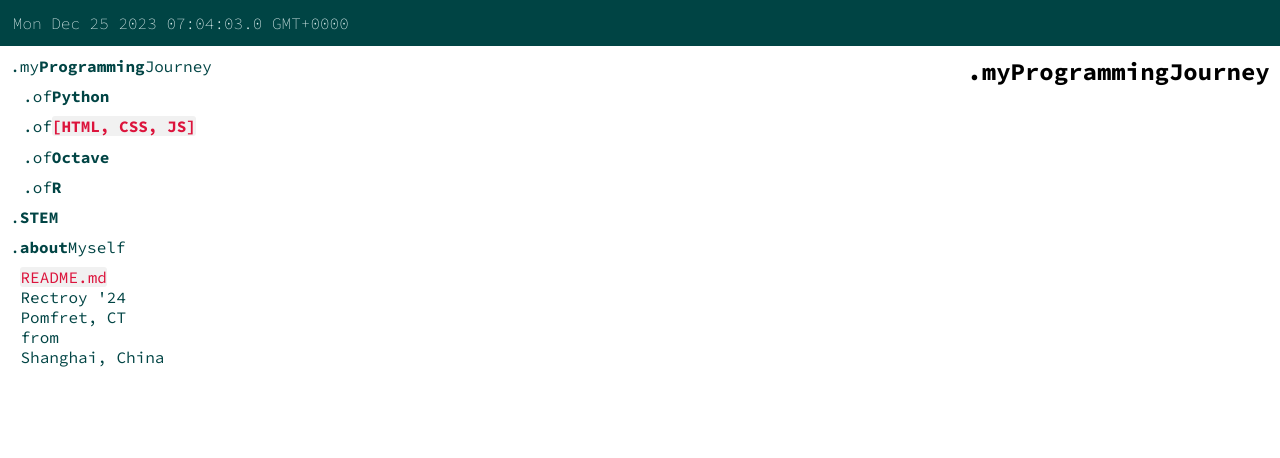
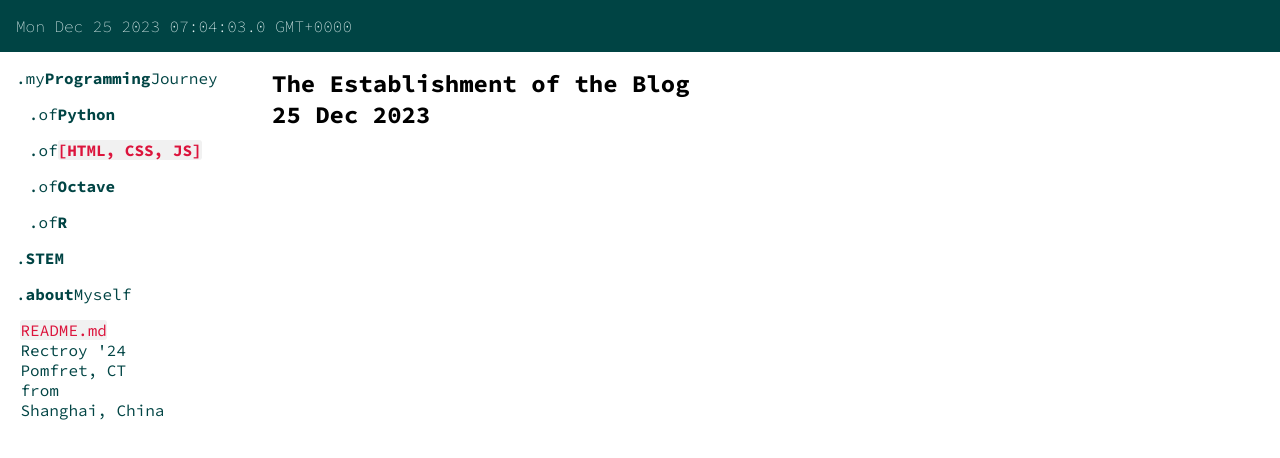
Before and after one commit to JerryCaojh/log, a plain HTML site: page index.html in a window 1280 px wide. Drawn offline with Linux system fonts and the light colour scheme.

Commit message:
Update index.html

```diff
--- a/index.html
+++ b/index.html
@@ -22,13 +22,12 @@
         .header p {
             size: 2em;
             font-weight: 200;
-            padding: 1%;
+            padding: 1em;
         }
 
-        .main {
-            float: right;
-            padding: 0.8%;
-            width: 80%-0.8%
+        .flexbox {
+            display: flex;
+            flex-direction: row;
         }
 
         .column {
@@ -41,7 +40,7 @@
         .column li {
             list-style-type: none;
             padding: 0;
-            margin: 4%
+            margin: 1em
         }
 
         .column ul {
@@ -58,6 +57,12 @@
             margin: 4% 4% 4% 8%;
         }
 
+        .container {
+            padding: 1em;
+            height: 20em;
+            width: 100%;
+        }
+
         p::selection,
         a::selection,
         b::selection,
@@ -70,6 +75,11 @@
         p {
             margin: 0;
             padding: 0
+        }
+
+        a {
+            color: inherit;
+            text-decoration: none;
         }
 
         b {
@@ -88,6 +98,7 @@
             border-radius: 3px;
         }
     </style>
+
     <script>
         function doTime() {
             const d = new Date();
@@ -103,17 +114,15 @@
     <div class="header">
         <p id="time"></p>
     </div>
-    <div class="main">
-        <h2 id="programming">.myProgrammingJourney</h2>
-    </div>
+    <div class="flexbox">
         <div class="column">
             <ul>
-            <li><a href="#programming">.my<b>Programming</b>Journey</a></li>
-            <li style="padding-left: 5%;"><a href="#python">.of<b>Python</b></a></li>
-            <li style="padding-left: 5%;"><a href="#html-css-js">.of<code><b>[HTML, CSS, JS]</b></code></a></li>
-            <li style="padding-left: 5%;"><a href="#octave">.of<b>Octave</b></a></li>
-            <li style="padding-left: 5%;"><a href="#r">.of<b>R</b></a></li>
-            <li><a href="#stem">.<b>STEM</b></a></li>
+                <li><a href="programming">.my<b>Programming</b>Journey</a></li>
+                <li style="padding-left: 5%;"><a href="python">.of<b>Python</b></a></li>
+                <li style="padding-left: 5%;"><a href="html-css-js">.of<code><b>[HTML, CSS, JS]</b></code></a></li>
+                <li style="padding-left: 5%;"><a href="octave">.of<b>Octave</b></a></li>
+                <li style="padding-left: 5%;"><a href="r">.of<b>R</b></a></li>
+                <li><a href="stem">.<b>STEM</b></a></li>
                 <li id="about"><a href="#about">.<b>about</b>Myself</a></li>
             </ul>
             <div class="about">
@@ -124,6 +133,14 @@
                 <p>Shanghai, China</p>
             </div>
         </div>
+        <div>
+            <div class="container">
+                <h2><a href="25-Dec-2023">The Establishment of the Blog</a></h2>
+                <h2>25 Dec 2023</h2>
+            </div>
+            </div>
+        </div>
+    </div>
 </body>
 
 </html>
```
Lines whose indentation alone changed are shown as unchanged.
